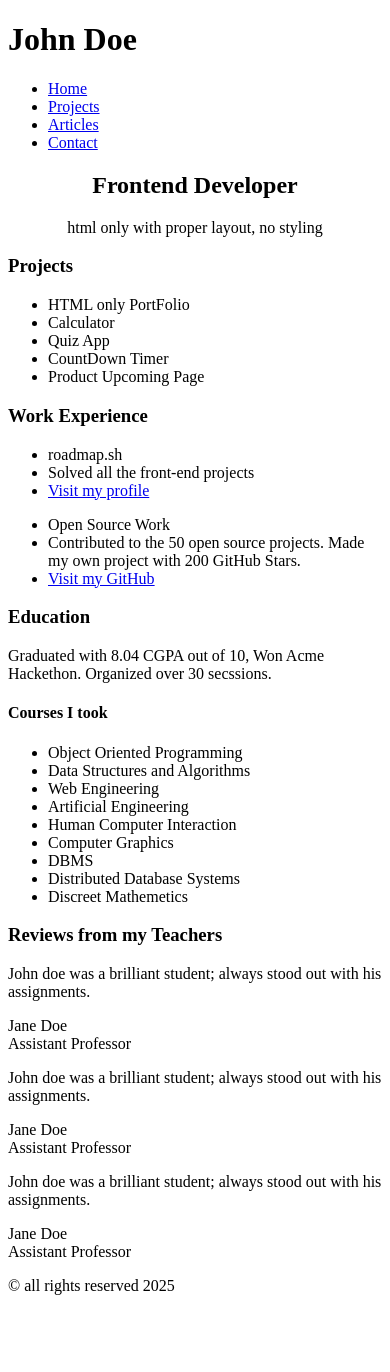
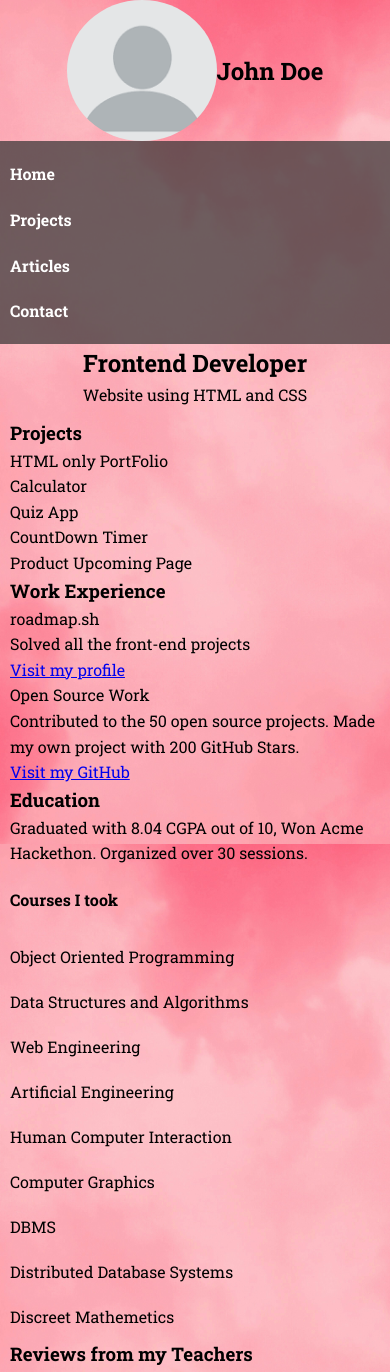
Before and after one commit to sudhanshu741/WebDev-Projects, a plain HTML site: page Basic_HTML_website/index.html in a window 390 px wide. Shown: the top 1372 px of the page. Before the commit the page ends 1311 px from the top, so only its background shows below. Drawn offline with Linux system fonts and the light colour scheme.

Commit message:
Added CSS to the website making it responsive and  cool

```diff
--- a/Basic_HTML_website/index.html
+++ b/Basic_HTML_website/index.html
@@ -1,9 +1,16 @@
 <!DOCTYPE html>
 <html lang="en">
 	<head>
+		<link rel="preconnect" href="https://fonts.googleapis.com" />
+		<link rel="preconnect" href="https://fonts.gstatic.com" crossorigin />
+		<link
+			href="https://fonts.googleapis.com/css2?family=Roboto+Slab:wght@100..900&family=Space+Mono:ital,wght@0,400;0,700;1,400;1,700&display=swap"
+			rel="stylesheet"
+		/>
 		<meta charset="UTF-8" />
 		<meta name="viewport" content="width=device-width, initial-scale=1.0" />
 		<title>Basic HTNL website</title>
+
 		<!-- SEO Meta Tags -->
 		<meta name="description" content="A simple HTML " />
 		<meta
@@ -19,12 +26,17 @@
 			property="og:image"
 			content="http://yourwebsite.com/images/cv-image.jpg"
 		/>
+
 		<!-- Favicon -->
 		<link rel="icon" type="image/png" href="./Assets/Website.png" />
+		<link rel="stylesheet" href="./style.css" />
 	</head>
 	<body>
 		<header>
+			<div class="header-container">
+				<img src="./Assets/Profile.png" alt="" />
 				<h1>John Doe</h1>
+			</div>
 			<nav>
 				<ul>
 					<li><a href="index.html">Home</a></li>
@@ -34,10 +46,10 @@
 				</ul>
 			</nav>
 			<h2 style="text-align: center">Frontend Developer</h2>
-			<p style="text-align: center">html only with proper layout, no styling</p>
+			<p style="text-align: center">Website using HTML and CSS</p>
 		</header>
 		<main>
-			<section>
+			<section class="project">
 				<h3>Projects</h3>
 				<ul>
 					<li>HTML only PortFolio</li>
@@ -59,17 +71,22 @@
 				<div>
 					<ul>
 						<li>Open Source Work</li>
-                        <li>Contributed to the 50 open source projects. Made my own project with 200 GitHub Stars.</li>
+						<li>
+							Contributed to the 50 open source projects. Made my own project
+							with 200 GitHub Stars.
+						</li>
 						<li><a href="#">Visit my GitHub</a></li>
 					</ul>
 				</div>
 			</section>
-            <section>
-                <h3>Education
-                </h3>
-                <p>Graduated with 8.04 CGPA out of 10, Won Acme Hackethon. Organized over 30 secssions.</p>
+			<section class="education">
+				<h3>Education</h3>
+				<p>
+					Graduated with 8.04 CGPA out of 10, Won Acme Hackethon. Organized over
+					30 sessions.
+				</p>
 				<h4>Courses I took</h4>
-                <ul>
+				<ul class="no-bullets">
 					<li>Object Oriented Programming</li>
 					<li>Data Structures and Algorithms</li>
 					<li>Web Engineering</li>
@@ -81,20 +98,32 @@
 					<li>Discreet Mathemetics</li>
 				</ul>
 			</section>
-            <section>
+			<section class="reviews">
+
 				<h3>Reviews from my Teachers</h3>
-            <div>
-                <p>John doe was a brilliant student; always stood out with his assignments.</p>
-                <p>Jane Doe<br>Assistant Professor</p>
+				<div class="review-tile">
+
+					<p>
+						John doe was a brilliant student; always stood out with his
+						assignments.
+					</p>
+					<p>Jane Doe<br />Assistant Professor</p>
 				</div>
-            <div>
-                <p>John doe was a brilliant student; always stood out with his assignments.</p>
-                <p>Jane Doe<br>Assistant Professor</p>
+				<div class="review-tile">
+					<p>
+						John doe was a brilliant student; always stood out with his
+						assignments.
+					</p>
+					<p>Jane Doe<br />Assistant Professor</p>
 				</div>
-            <div>
-                <p>John doe was a brilliant student; always stood out with his assignments.</p>
-                <p>Jane Doe<br>Assistant Professor</p>
+				<div class="review-tile">
+					<p>
+						John doe was a brilliant student; always stood out with his
+						assignments.
+					</p>
+					<p>Jane Doe<br />Assistant Professor</p>
 				</div>
+
 			</section>
 		</main>
 
--- /dev/null
+++ b/Basic_HTML_website/style.css
@@ -0,0 +1,93 @@
+body, h1,h2,h3,p,ul,li,nav,header,main,section,footer,div{
+    margin: 0;
+    padding: 0;
+    box-sizing: border-box;
+
+}
+body{
+    font-family: 'Roboto Slab';
+    line-height: 1.6;
+    background: url('./Assets/xinyi-w-qjCHPZbeXCQ-unsplash.jpg') no-repeat center center fixed ;
+    background-size: cover;
+}
+
+main{
+    padding: 20px;
+}
+
+nav ul{
+    list-style-type: None;
+    display: flex;
+    justify-content: center;
+    padding: 10px;
+    background-color: rgba(51,51,51,0.7);
+
+}
+nav ul li{
+    margin: 0 15px;
+}
+nav ul li a{
+    text-decoration: none;
+    color: white;
+    font-weight: bold;
+}
+.header-container{
+    display: flex;
+    justify-content: center;
+
+    margin:0;
+}
+.header-container>img{
+    border-radius: 50%;
+    width: 150px;
+}
+.header-container>h1{
+    display: flex;
+    object-fit: cover;
+    align-items: center;
+}
+.education{
+    display: flex;
+    flex-direction: column;
+    -ms-flex-item-align: baseline;
+
+}
+
+footer{
+    text-align: center;
+    padding: 20px;
+    background-color: antiquewhite;
+    margin-top: 20px;
+}
+.project{
+    display: flex;
+    flex-direction: column;
+
+}
+.project ul{
+    list-style-type: none;
+}
+.no-bullets{
+    list-style-type: none;
+    line-height: 45px;
+}
+.review-tile{
+    display: flex;
+    background-color: antiquewhite;
+    margin: 7px;
+    flex-direction:column;
+    justify-content: center;
+    justify-items: center auto;
+
+}
+
+@media (max-width: 768px) { nav ul
+     { flex-direction: column; }
+    section > div { flex-direction: column; }
+    header img { width: 100px; } }
+
+@media (max-width: 480px) { nav ul li
+    { margin: 10px 0; }
+    main { padding: 10px; }
+    header h1 { font-size: 1.5em; }
+}
```
Also changed, not shown: Basic_HTML_website/Projects.html (+3 -0 lines), Basic_HTML_website/articles.html (+3 -0 lines), Basic_HTML_website/contact.html (+3 -0 lines), Basic_HTML_website/Assets/Profile.png (added), Basic_HTML_website/Assets/xinyi-w-qjCHPZbeXCQ-unsplash.jpg (added), 1 other file. Lines whose indentation alone changed are shown as unchanged.
